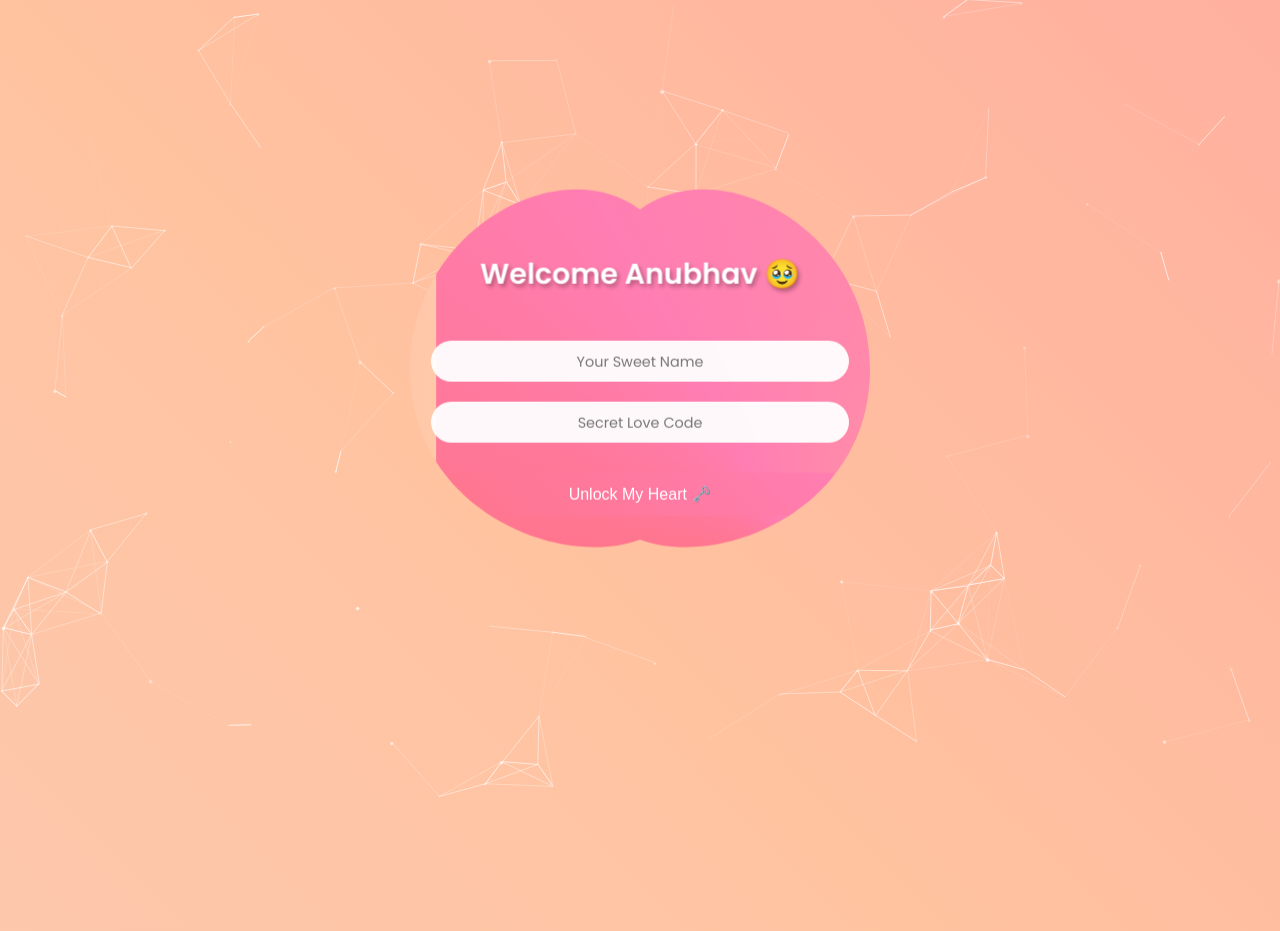
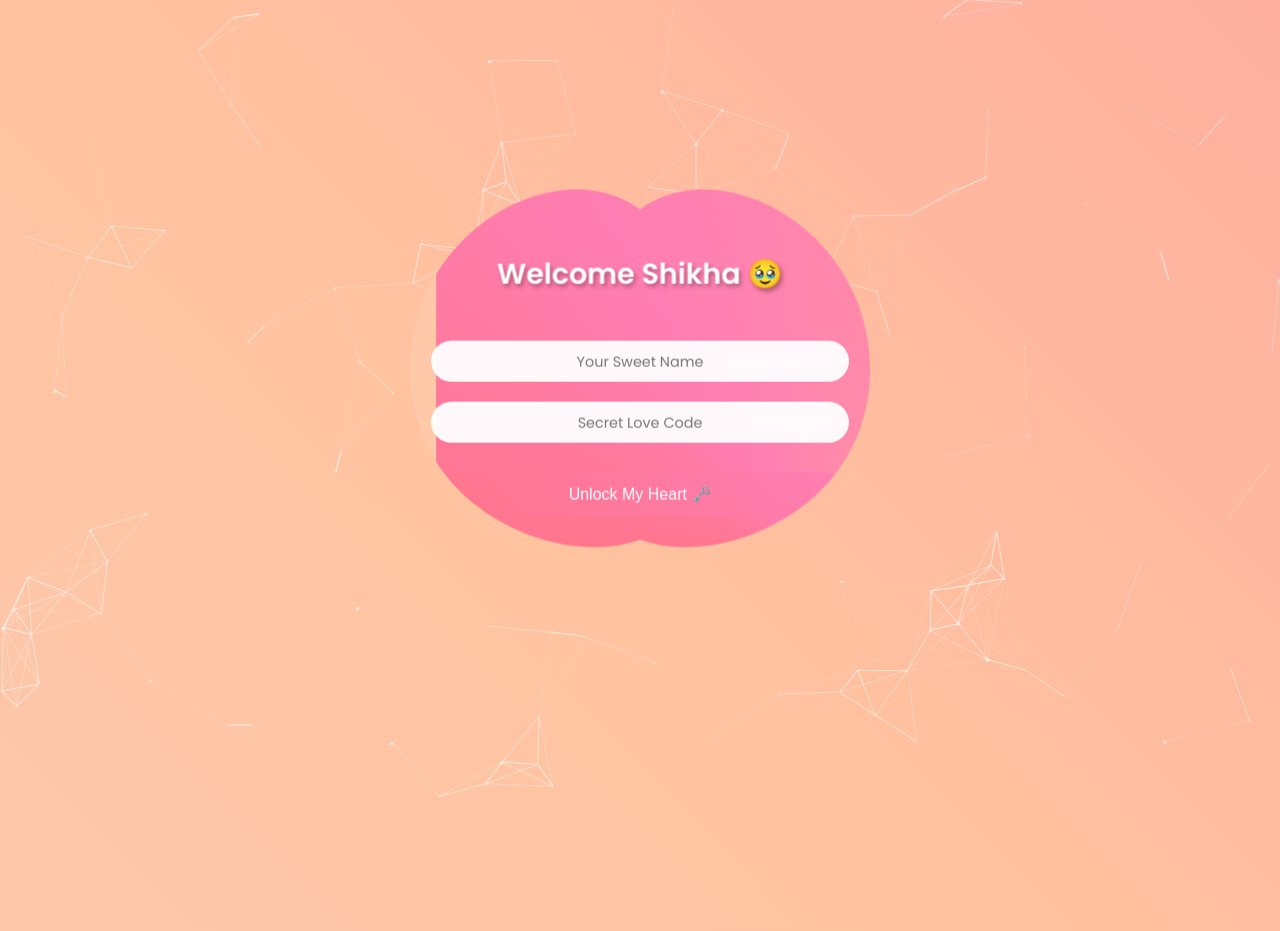
Before and after one commit to nirajjjj77/birthday-shikha, a website: page index.html in a window 1280 px wide. Drawn offline with nearby package versions, Linux system fonts and the light colour scheme.

Commit message:
text changed

```diff
--- a/index.html
+++ b/index.html
@@ -253,7 +253,7 @@
   <div class="heart-container">
     <div class="glass-form">
       <div class="login-box">
-        <h2>Welcome Anubhav 🥹</h2>
+        <h2>Welcome Shikha 🥹</h2>
         <form id="loginForm">
           <div class="input-box">
             <input type="text" required />
```
